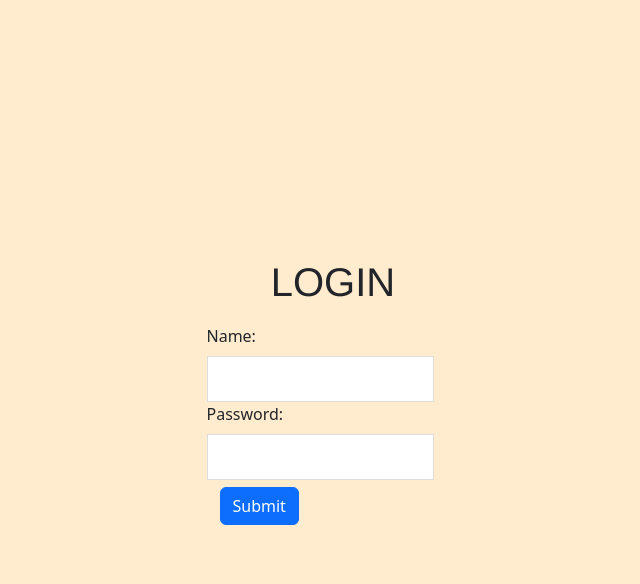
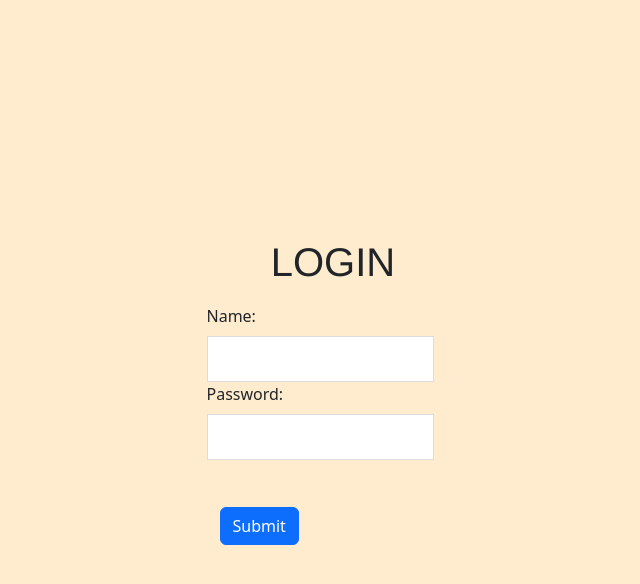
Before and after one commit to MianaPrinson/assessment_tools, a Flask app: page /admin_login in a window 1280 px wide. Shown: the top 584 px of the page, without its empty margins (307-947 px from the left). Run offline with Flask 3, Linux system fonts and the light colour scheme.

Commit message:
Update login.css

```diff
--- a/static/login.css
+++ b/static/login.css
@@ -24,6 +24,9 @@ div{
     padding: 10px;
     border: 1px solid #ddd;
 }
+.btn{
+    text align:center;
+    margin-top:20px;
 a {
     color: #0a417c;
     text-decoration: none;
```
